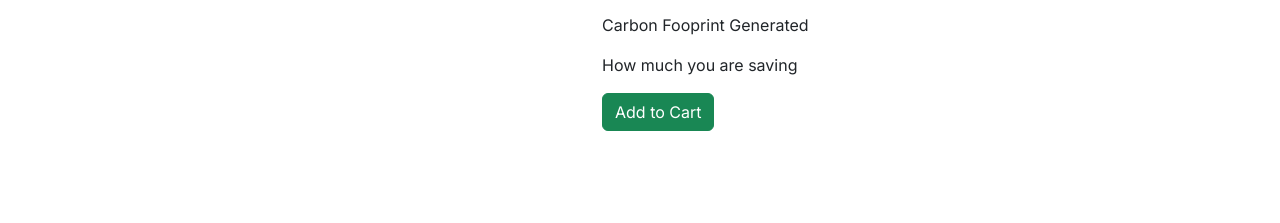
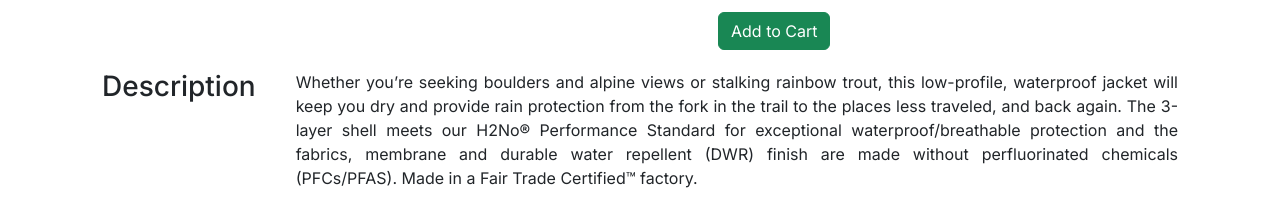
Before and after one commit to wumarc/uottahack6, a Next.js app: page /product/1 in a window 1280 px wide. Shown: the part 632-855 px from the top of the page. Before the commit the page ends 800 px from the top, so only its background shows below. Built offline with nearby package versions, Linux system fonts and the light colour scheme.

Commit message:
adding margin

```diff
--- a/src/app/components/page.module.css
+++ b/src/app/components/page.module.css
@@ -41,6 +41,7 @@
 }
 
 #productDescription {
+    margin-top: 20px;
     display: flex;
 }
 
--- a/src/app/components/productInfo.js
+++ b/src/app/components/productInfo.js
@@ -44,7 +44,15 @@ const ProductInfo = ({ product }) => {
             </div>
             <div id={styles.productDescription}>
                 <h3>Description</h3>
-                <p>{product.description}</p>
+                <p>Whether you’re seeking boulders and alpine views or stalking
+                    rainbow trout, this low-profile, waterproof jacket will keep
+                    you dry and provide rain protection from the fork in the trail
+                    to the places less traveled, and back again. The 3-layer shell
+                    meets our H2No® Performance Standard for exceptional
+                    waterproof/breathable protection and the fabrics,
+                    membrane and durable water repellent (DWR) finish are
+                    made without perfluorinated chemicals (PFCs/PFAS).
+                    Made in a Fair Trade Certified™ factory.</p>
             </div>
         </div>
     );
```
